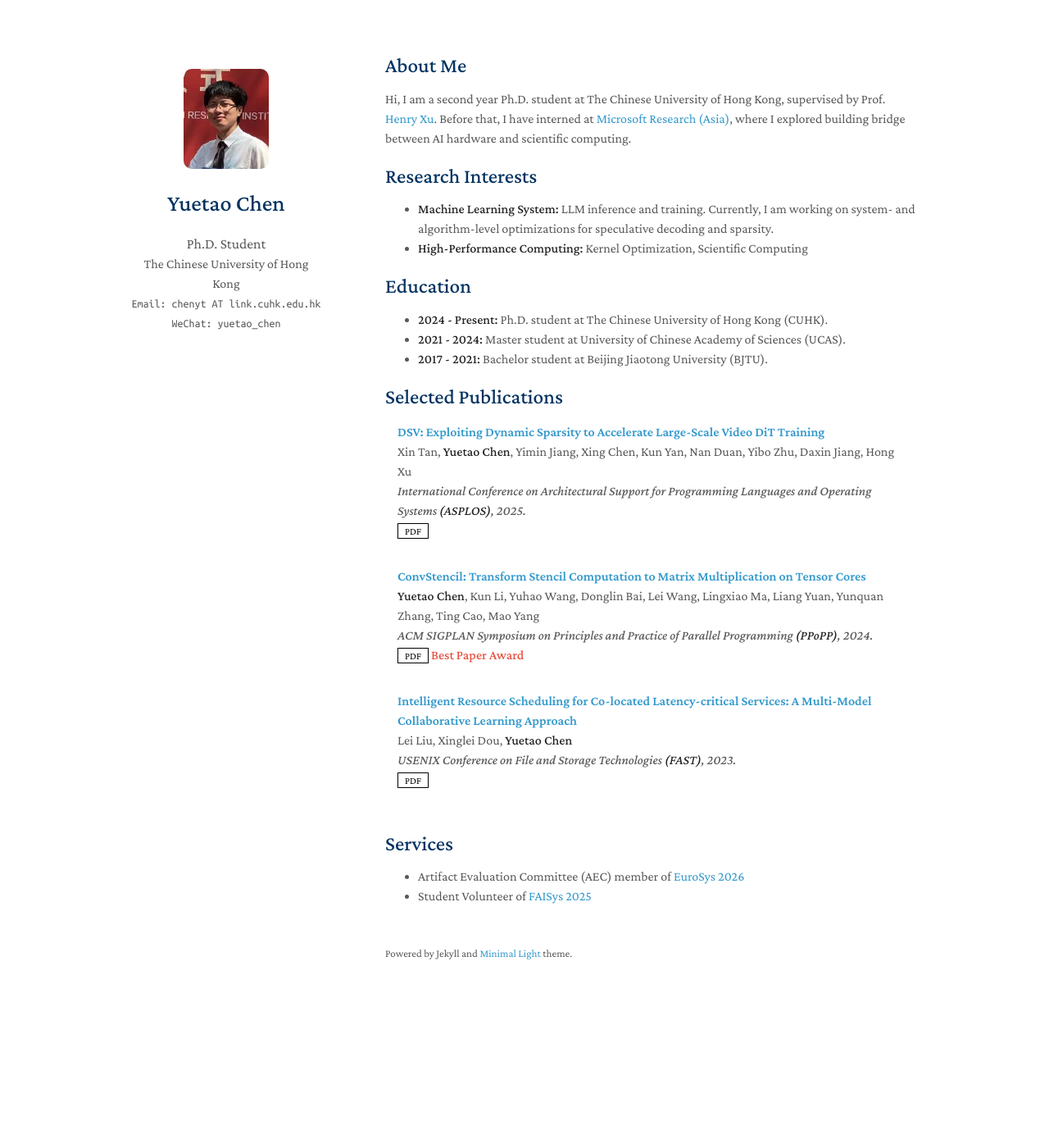
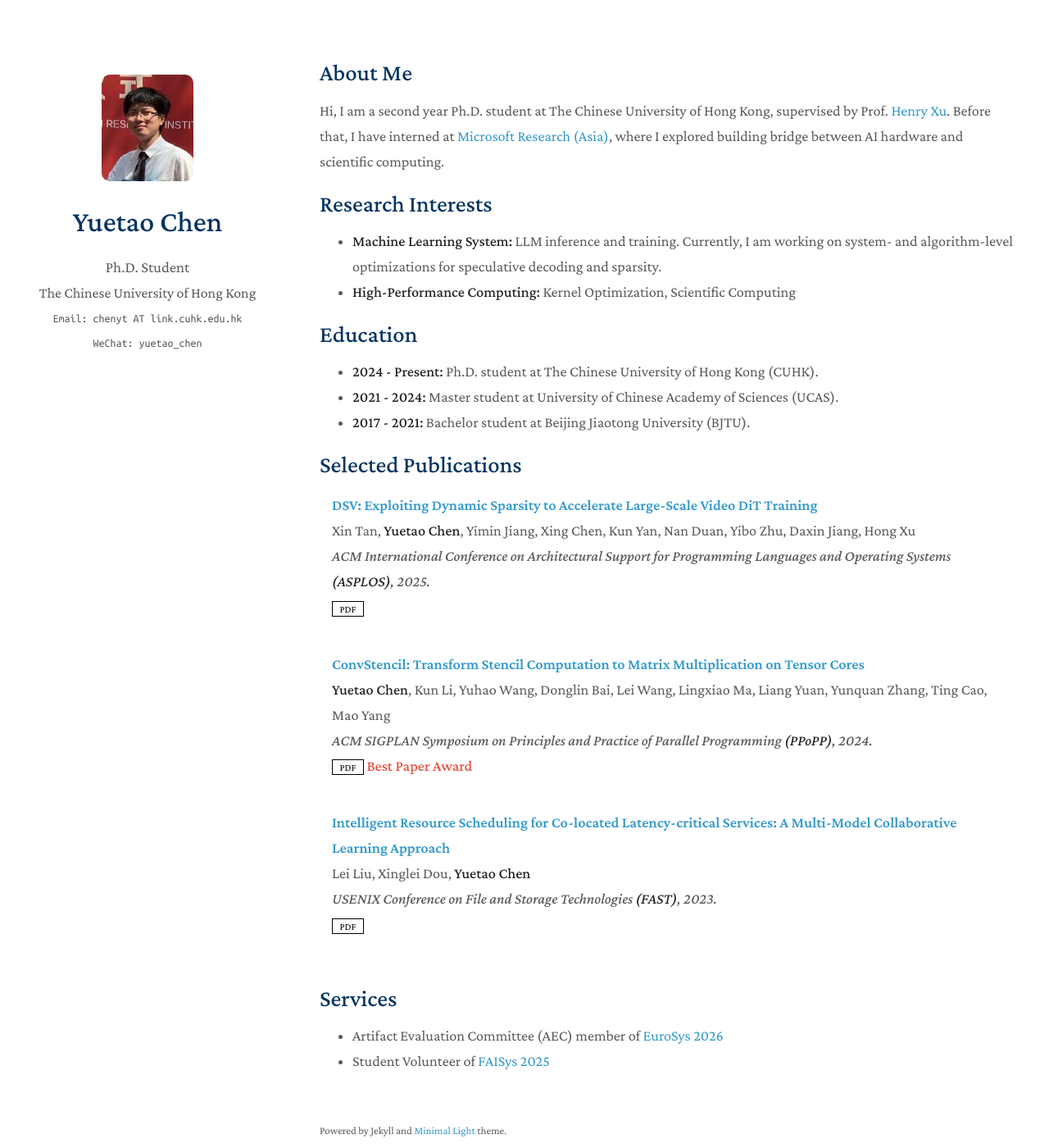
Before and after one commit to chenytpersonalpage/chenytpersonalpage.github.io, a Jekyll site: the page built from index.md, in a window 1280 px wide and 1400 px high. Shown: the whole window at 82% size. Built offline with Jekyll 4.4.1, drawn with Linux system fonts in a browser that asks for light colours; a style sheet for code colours, icons or effects is not loaded.

Commit message:
Update fonts

```diff
--- a/_data/publications.yml
+++ b/_data/publications.yml
@@ -3,7 +3,7 @@ main:
   - title: "DSV: Exploiting Dynamic Sparsity to Accelerate Large-Scale Video DiT Training"
     authors: Xin Tan, <strong>Yuetao Chen</strong>, Yimin Jiang, Xing Chen, Kun Yan, Nan Duan, Yibo Zhu, Daxin Jiang, Hong Xu
     conference_short: ASPLOS
-    conference: International Conference on Architectural Support for Programming Languages and Operating Systems <strong>(ASPLOS)</strong>, 2025.
+    conference: ACM International Conference on Architectural Support for Programming Languages and Operating Systems <strong>(ASPLOS)</strong>, 2025.
     pdf: https://arxiv.org/pdf/2502.07590
     # code: https://github.com/MrGiovanni/ContinualLearning
     # bibtex: https://bib.yliu.me/MICCAI23.txt
--- a/assets/css/custom.css
+++ b/assets/css/custom.css
@@ -1,4 +1,68 @@
 /* 自定义样式 - 覆盖远程主题 */
+
+/* 全局字体大小调整 */
+html {
+  font-size: 17px !important;  /* 基础字体从默认的16px增加到17px */
+}
+
+body {
+  font-size: 1.05em !important;  /* 正文字体增大5% */
+  line-height: 1.7 !important;  /* 增加行高，提高可读性 */
+}
+
+/* 标题字体大小调整 */
+h1 {
+  font-size: 2em !important;
+}
+
+h2 {
+  font-size: 1.6em !important;
+}
+
+h3 {
+  font-size: 1.35em !important;
+}
+
+h4 {
+  font-size: 1.2em !important;
+}
+
+h5, h6 {
+  font-size: 1.1em !important;
+}
+
+/* 段落和列表字体 */
+p, li, td, th {
+  font-size: 1.02em !important;
+}
+
+/* 增加两列的宽度 */
+.wrapper {
+  width: 1200px !important;  /* 从默认的960px增加到1200px */
+}
+
+header {
+  width: 280px !important;  /* 左侧栏从232px增加到280px */
+}
+
+section {
+  width: 850px !important;  /* 右侧主内容区从650px增加到850px */
+}
+
+/* 响应式设计 - 宽屏优化 */
+@media print, screen and (min-width: 961px) {
+  .wrapper {
+    width: 1200px !important;
+  }
+
+  header {
+    width: 280px !important;
+  }
+
+  section {
+    width: 850px !important;
+  }
+}
 
 /* 头像圆角设置 */
 .image.avatar {
```
